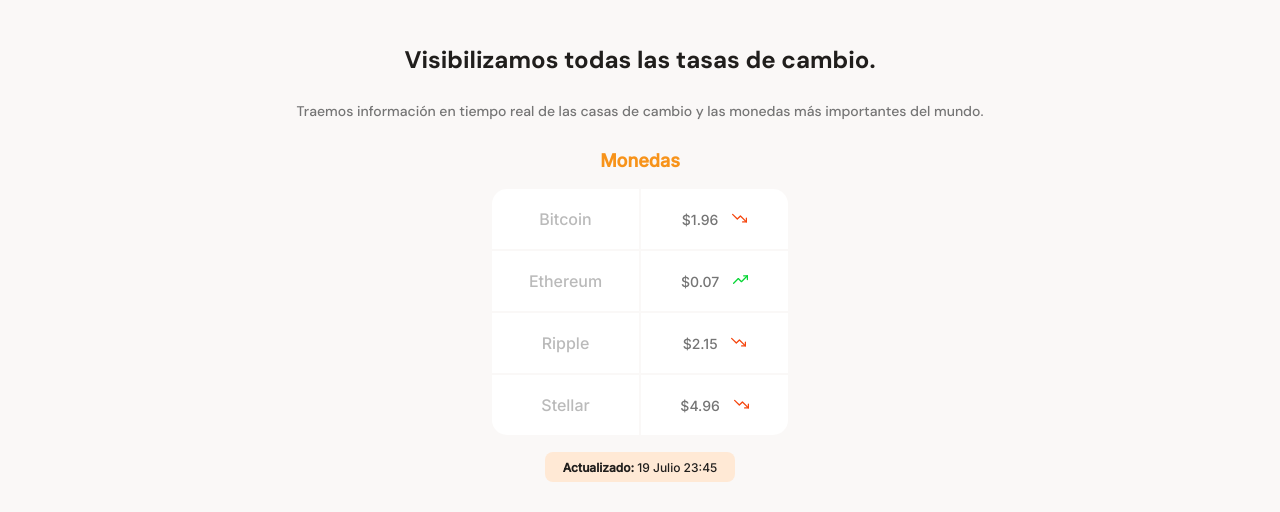
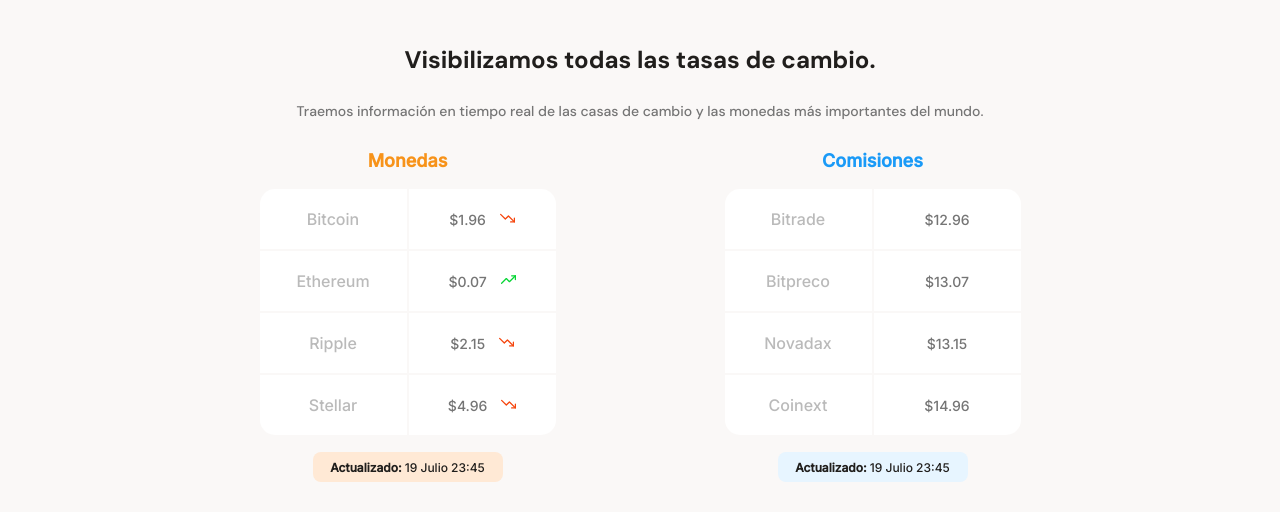
Before and after one commit to Digruttola2468/courseMobileFirst-web, a plain HTML site: page index.html in a window 1280 px wide. Shown: the part 617-1129 px from the top of the page. Drawn offline with Linux system fonts and the light colour scheme.

Commit message:
table comisiones

```diff
--- a/css/tablet.css
+++ b/css/tablet.css
@@ -26,3 +26,7 @@
 .plans-container--slider {
     overflow-x: hidden;
 }
+
+.main-tables-container {
+    overflow-x: hidden;
+}
--- a/index.html
+++ b/index.html
@@ -59,7 +59,33 @@
                             </tr>
                         </table>
                     </div>
-                    <div class="currency-table--date">
+                    <div class="currency-table--date-monedas">
+                        <p> <b>Actualizado: </b>19 Julio 23:45</p>
+                    </div>
+                </div>
+                <div class="main-currency-table">
+                    <p class="currency-table--comisiones">Comisiones</p>
+                    <div class="currency-table--container">
+                        <table>
+                            <tr>
+                                <td class="table__top-left">Bitrade</td>
+                                <td class="table__top-right table__right">$12.96</td>
+                            </tr>
+                            <tr>
+                                <td>Bitpreco</td>
+                                <td class="table__right">$13.07 </td>
+                            </tr>
+                            <tr>
+                                <td>Novadax</td>
+                                <td class="table__right">$13.15 </td>
+                            </tr>
+                            <tr>
+                                <td class="table__bottom-left">Coinext</td>
+                                <td class="table__bottom-right table__right">$14.96 </td>
+                            </tr>
+                        </table>
+                    </div>
+                    <div class="currency-table--date-comisiones">
                         <p> <b>Actualizado: </b>19 Julio 23:45</p>
                     </div>
                 </div>
--- a/style.css
+++ b/style.css
@@ -169,14 +169,27 @@
     color: #757575;
 }
 
+.main-tables-container {
+    display: flex;
+    flex-direction: row;
+    height: 416px;
+
+    overflow-x: scroll;
+    overscroll-behavior-x: contain;
+    scroll-snap-type: x proximity;
+}
+
 .main-currency-table {
     width: 70%;
     min-width: 235px;
     max-width: 500px;
     height: 300px;
 
+    scroll-snap-align: center;
+
     margin: 0 auto;
-
+    margin-left: 25px;
+    margin-right: 25px;
     font-family: "Inter" , sans-serif;
 }
 
@@ -187,6 +200,14 @@
     line-height: 2.3rem;
 
     color: var(--bitcoin-orange);
+}
+.main-currency-table .currency-table--comisiones {
+    margin-bottom: 15px;
+    font-size: 1.8rem;
+    font-weight: bold;
+    line-height: 2.3rem;
+
+    color: var(--secundary-blue);
 }
 
 .currency-table--container {
@@ -249,7 +270,7 @@
     background-repeat: no-repeat;
 }
 
-.currency-table--date {
+.currency-table--date-monedas {
     width: 190px;
     height: 30px;
 
@@ -261,11 +282,24 @@
     border-radius: 8px;
 }
 
-.currency-table--date p {
+.currency-table--date-comisiones p,
+.currency-table--date-monedas p {
     font-size: 1.2rem;
     font-weight: 300px;
     line-height: 1.5rem;
     color: var(--warm-black);
+}
+
+.currency-table--date-comisiones {
+    width: 190px;
+    height: 30px;
+
+    margin: 0 auto;
+    margin-top: 15px;
+
+    padding: 8px;
+    background-color: #E7F5FF;
+    border-radius: 8px;
 }
 
 .main-product-detail  {
```
